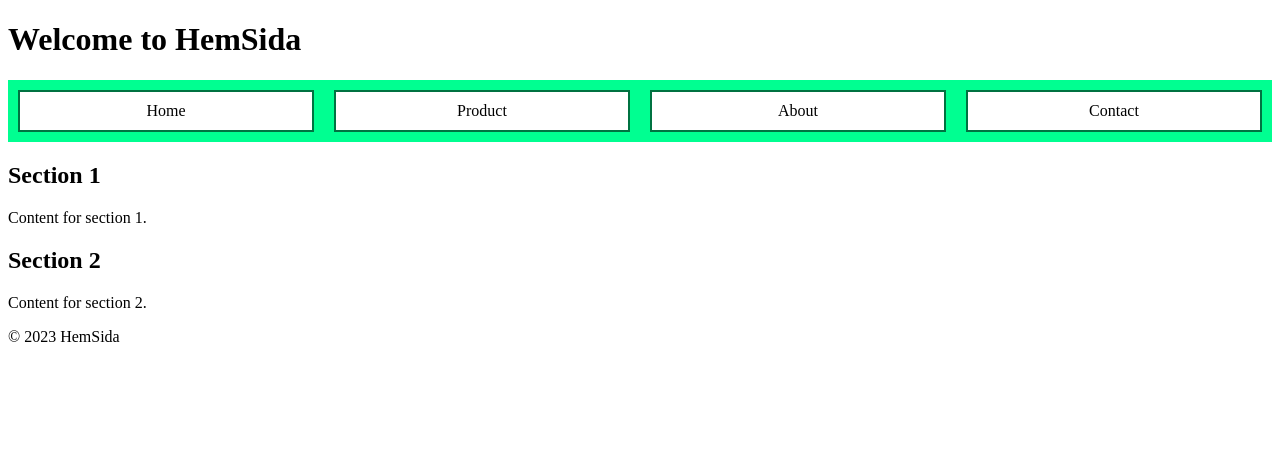
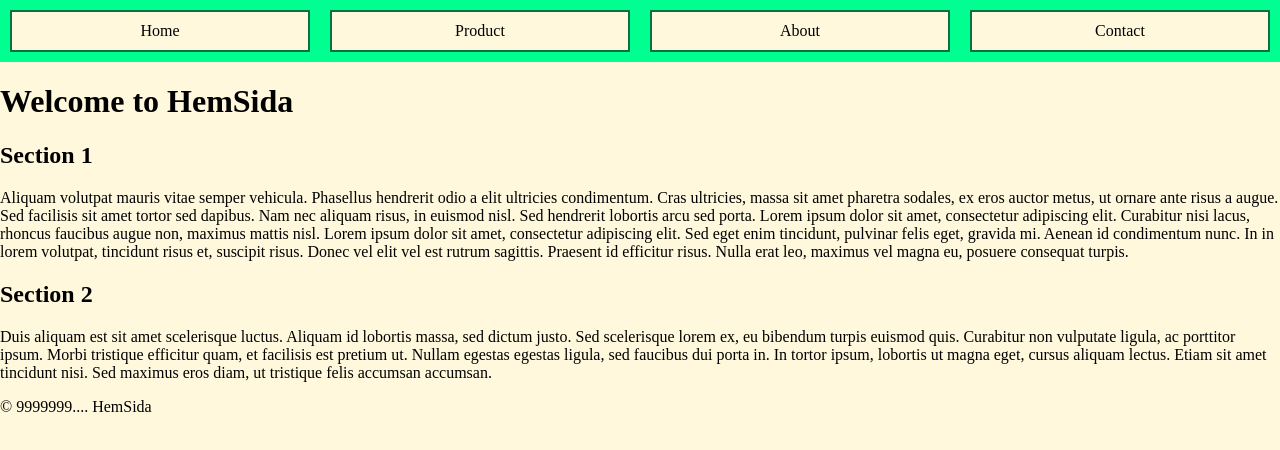
Before and after one commit to TheLonlyKnight/webb1, a plain HTML site: page smallWebsite!/HemSida.html in a window 1280 px wide. Drawn offline with Linux system fonts and the light colour scheme.

Commit message:
finished produkt
HEllo world

```diff
--- a/smallWebsite!/HemSida.html
+++ b/smallWebsite!/HemSida.html
@@ -5,34 +5,37 @@
     <meta charset="UTF-8">
     <meta name="viewport" content="width=device-width, initial-scale=1.0">
     <title>HemSida</title>
-    <!-- This is the css style-->
+    <!-- This is the css style I use same file -->
     <link rel="stylesheet" href="css/styleMain.css">
 </head>
 <body>
-    <!--the website header-->
-    <header>
-        <h1 class="title">Welcome to HemSida</h1>
-    </header>
+
     <!--the website navigation bar takes you to the pruduct page about page and contact page also "home page" it can refresh the page :/ -->
     <nav class="nav">
-        <a href="http://127.0.0.1:5500/smallwebsite!/home.html">Home</a>
-        <a href="http://127.0.0.1:5500/smallwebsite!/Produkt.html">Product</a>
-        <a href="http://127.0.0.1:5500/smallwebsite!/about.html">About</a>
-        <a href="http://127.0.0.1:5500/smallwebsite!/contact.html">Contact</a>
+        <a href="http://127.0.0.1:5500/HemSida.html">Home</a>
+        <a href="http://127.0.0.1:5500/Produkt.html">Product</a>
+        <a href="http://127.0.0.1:5500/about.html">About</a>
+        <a href="http://127.0.0.1:5500/contact.html">Contact</a>
     </nav>
+        <!--the website header-->
+        <header>
+            <h1 class="title">Welcome to HemSida</h1>
+        </header>
     <!--the website main content  all in one class "startpage" so i can style the text in one goo   -->
     <section class="startpage">
         <article>
             <h2>Section 1</h2>
-            <p>Content for section 1.</p>
+            <p>Aliquam volutpat mauris vitae semper vehicula. Phasellus hendrerit odio a elit ultricies condimentum. Cras ultricies, massa sit amet pharetra sodales, ex eros auctor metus, ut ornare ante risus a augue. Sed facilisis sit amet tortor sed dapibus. Nam nec aliquam risus, in euismod nisl. Sed hendrerit lobortis arcu sed porta. Lorem ipsum dolor sit amet, consectetur adipiscing elit. Curabitur nisi lacus, rhoncus faucibus augue non, maximus mattis nisl. Lorem ipsum dolor sit amet, consectetur adipiscing elit. Sed eget enim tincidunt, pulvinar felis eget, gravida mi. Aenean id condimentum nunc. In in lorem volutpat, tincidunt risus et, suscipit risus. Donec vel elit vel est rutrum sagittis. Praesent id efficitur risus. Nulla erat leo, maximus vel magna eu, posuere consequat turpis.
+            </p>
         </article>
         <article>
             <h2>Section 2</h2>
-            <p>Content for section 2.</p>
+            <p>Duis aliquam est sit amet scelerisque luctus. Aliquam id lobortis massa, sed dictum justo. Sed scelerisque lorem ex, eu bibendum turpis euismod quis. Curabitur non vulputate ligula, ac porttitor ipsum. Morbi tristique efficitur quam, et facilisis est pretium ut. Nullam egestas egestas ligula, sed faucibus dui porta in. In tortor ipsum, lobortis ut magna eget, cursus aliquam lectus. Etiam sit amet tincidunt nisi. Sed maximus eros diam, ut tristique felis accumsan accumsan.
+            </p>
         </article>
     </section>
     <footer>
-        <p>&copy; 2023 HemSida</p>
+        <p>&copy; 9999999.... HemSida</p>
     </footer>
 </body>
 </html>
--- a/smallWebsite!/css/styleMain.css
+++ b/smallWebsite!/css/styleMain.css
@@ -1,11 +1,14 @@
 body{
-    background-color: white;
+
+    margin: 0px;
+    padding: 0px;
+    background-color:cornsilk
 }
 .nav a:link{
     text-align-last: center;
     color: #000000;
     border:2px solid #007241;
-    background-color: rgb(255, 255, 255);
+    background-color: cornsilk;
     text-decoration: none;
     width: 100%;
     margin :10px;
```
Also changed, not shown: smallWebsite!/Produkt.html (renamed from smallWebsite!/Product.html, +1 -1 lines), smallWebsite!/about.html (added, +21 -0 lines), smallWebsite!/contact.html (added, +24 -0 lines).
